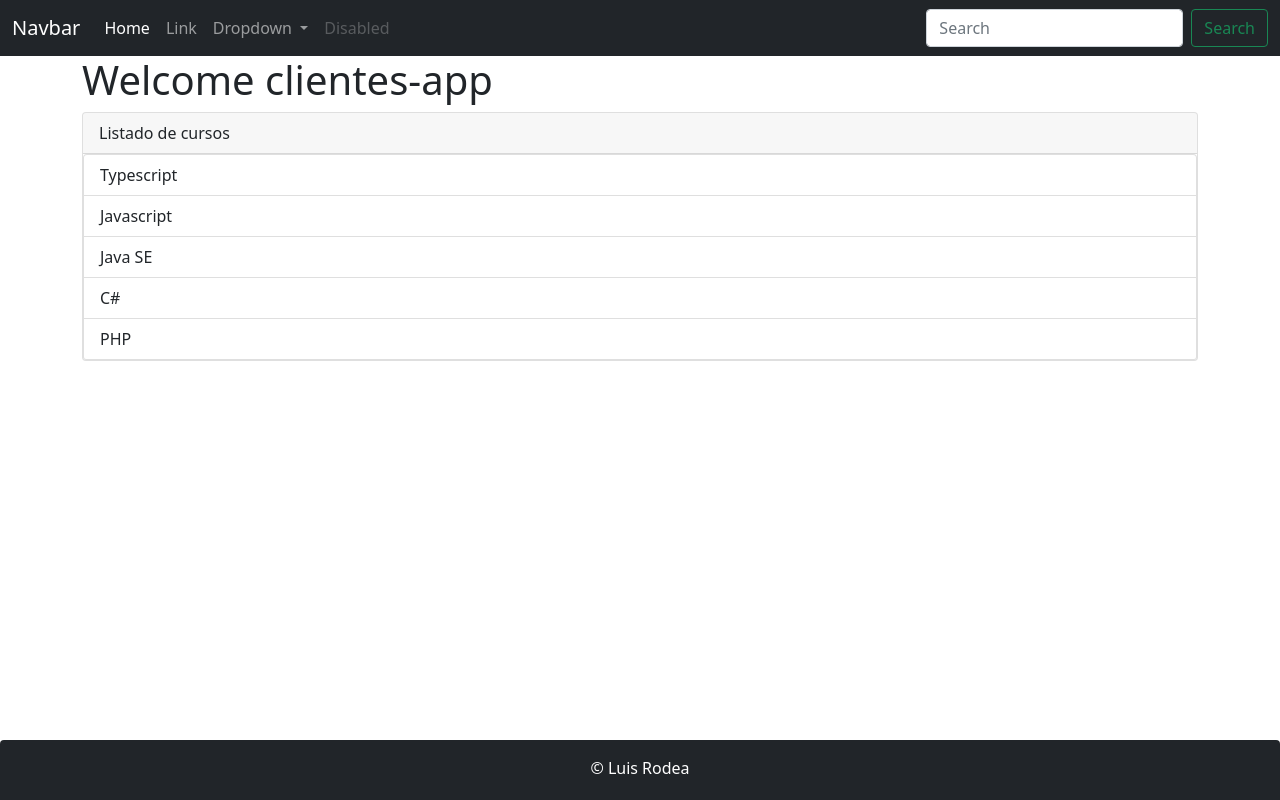
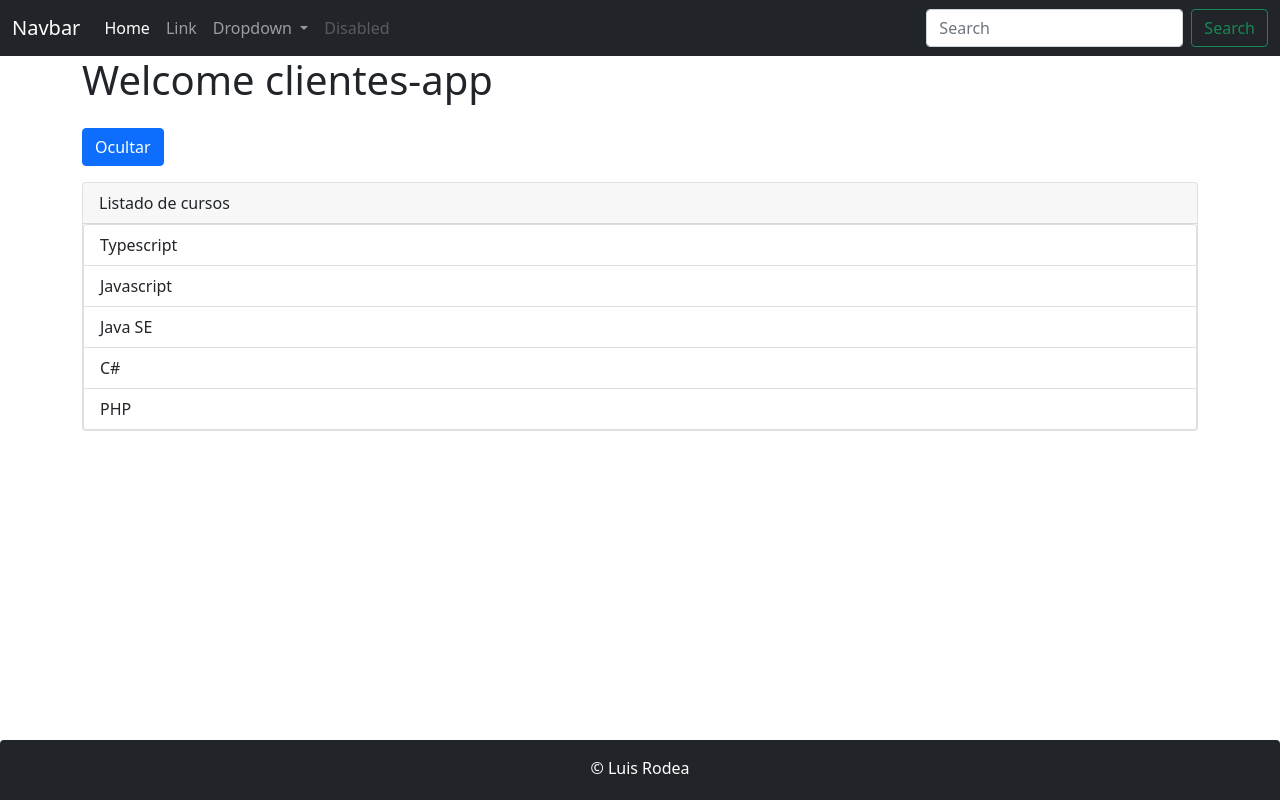
Before and after one commit to BetzyOjeda/angular, an Angular app: page / in a window 1280 px wide. Built offline with nearby package versions, Linux system fonts and the light colour scheme.

Commit message:
feature(html,ts): Add structural directive *ngIf

```diff
--- a/src/app/directiva/directiva.component.html
+++ b/src/app/directiva/directiva.component.html
@@ -1,8 +1,11 @@
+<button type="button" (click)='setHabilitar()' class="btn btn-primary my-3">
+  {{ habilitar == true ? 'Ocultar' : 'Mostrar' }}
+</button>
 <div class="card">
   <div class="card-header">
     Listado de cursos
   </div>
-  <ul class="list-group">
+  <ul class="list-group" *ngIf="habilitar">
     <li class="list-group-item" *ngFor="let curso of listaCurso">
       {{ curso }}
     </li>
--- a/src/app/directiva/directiva.component.ts
+++ b/src/app/directiva/directiva.component.ts
@@ -7,6 +7,12 @@
 export class DirectivaComponent {
 
   listaCurso: string[] = ['Typescript', 'Javascript', 'Java SE', 'C#', 'PHP'];
+  habilitar: boolean = true;
+
   constructor() { }
 
+  setHabilitar(): void{
+    this.habilitar = (this.habilitar == true) ? false:true
+  }
+
 }
```
